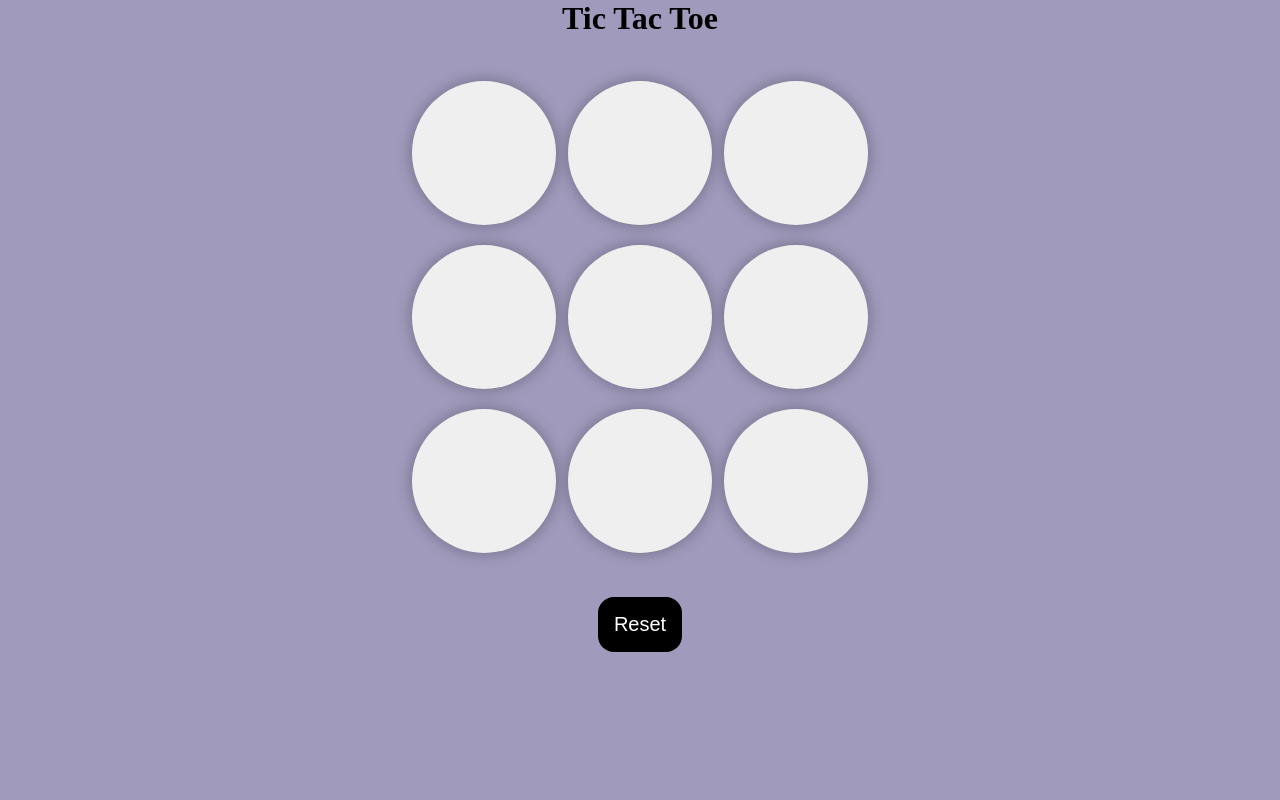
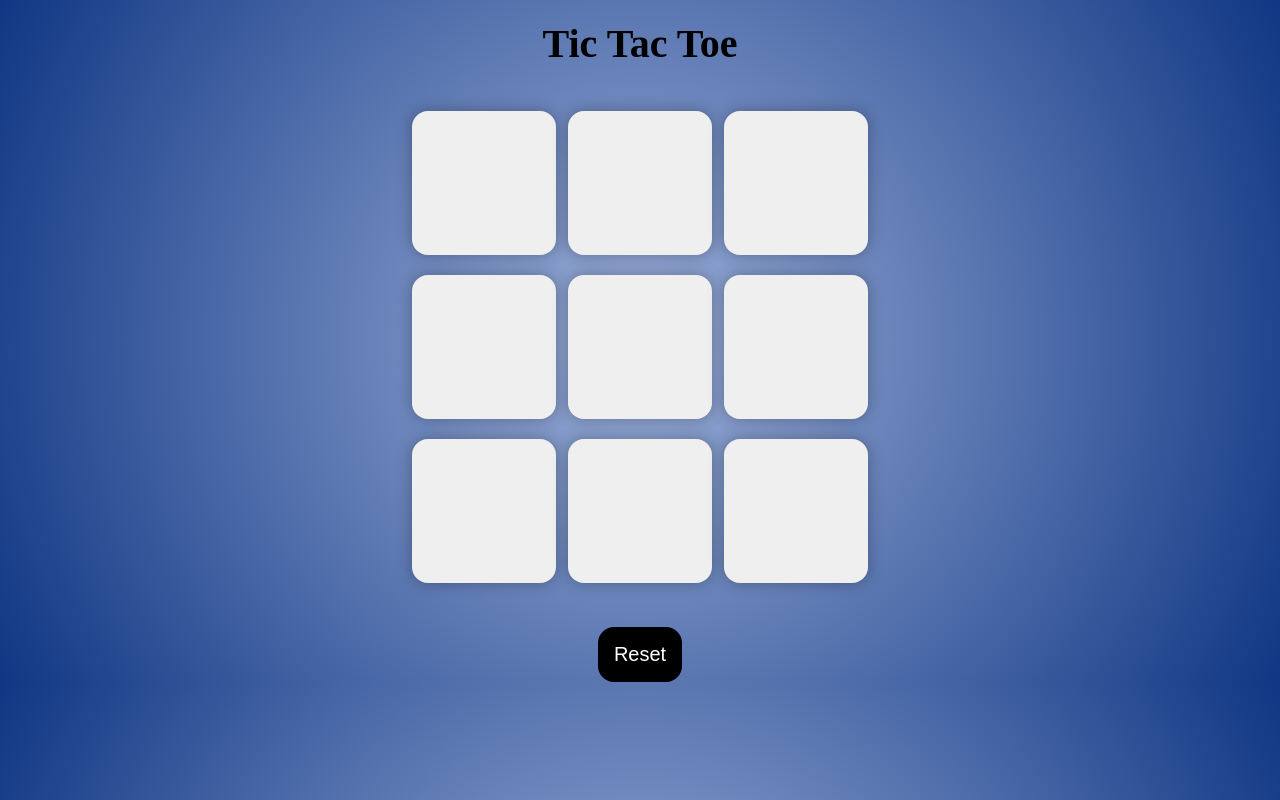
Before and after one commit to 2utkarsh/tictactoe, a plain HTML site: page index.html in a window 1280 px wide. Drawn offline with Linux system fonts and the light colour scheme.

Commit message:
Update style.css

```diff
--- a/style.css
+++ b/style.css
@@ -2,14 +2,28 @@
     margin:0;
     padding:0;
 }
+.heading{
+    font-size: 40px;
+    margin-top: 20px;
+}
 body{
-    background-color:#A09ABC;
+    background: hsla(221, 45%, 73%, 1);
+
+background: radial-gradient(circle, hsla(221, 45%, 73%, 1) 0%, hsla(220, 78%, 29%, 1) 100%);
+
+background: -moz-radial-gradient(circle, hsla(221, 45%, 73%, 1) 0%, hsla(220, 78%, 29%, 1) 100%);
+
+background: -webkit-radial-gradient(circle, hsla(221, 45%, 73%, 1) 0%, hsla(220, 78%, 29%, 1) 100%);
+
+filter: progid: DXImageTransform.Microsoft.gradient( startColorstr="#9BAFD9", endColorstr="#103783", GradientType=1 );
     text-align:center;
 
 
 }
 .container{
+
     height:70vh;
+
     display:flex;
     flex-wrap:wrap;
     justify-content: center;
@@ -17,6 +31,8 @@ body{
     gap:1.5vmin;
 }
 .game{
+
+
     height:60vmin;
     width:60vmin;
     display:flex;
@@ -24,15 +40,17 @@ body{
     justify-content: center;
     align-items: center;
     gap:1.5vmin;
+
 }
 .box{
     height:18vmin;
     width:18vmin;
-    border-radius:5rem;
+    border-radius:1rem;
     border:none;
     box-shadow:0 0 1rem rgba(0, 0, 0,0.3);
     font-size:8vmin;
-    color:#6A2E35;
+
+
 
 
 }
@@ -68,3 +86,13 @@ body{
     border:none;
 
 }
+.colorx{
+
+    color:#E01F2D
+
+}
+.coloro{
+
+    color:#348756
+
+}
```
